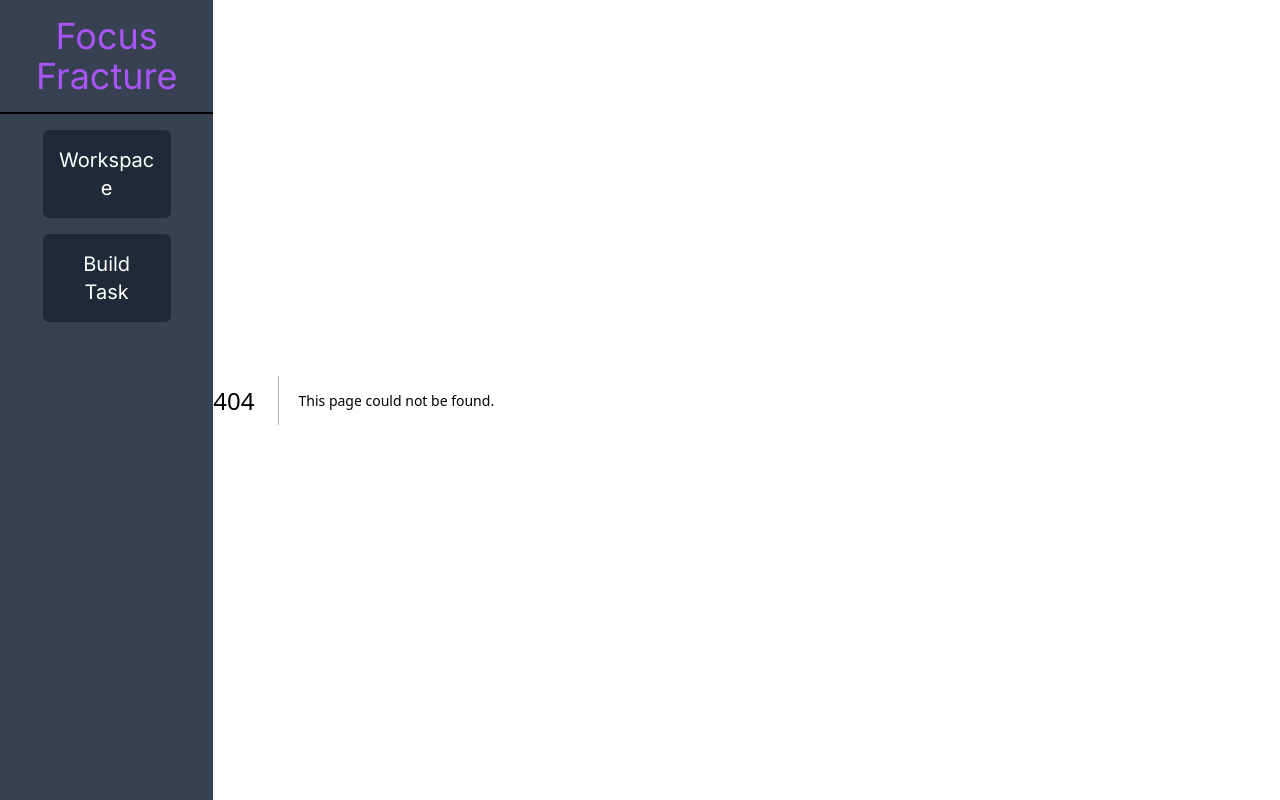
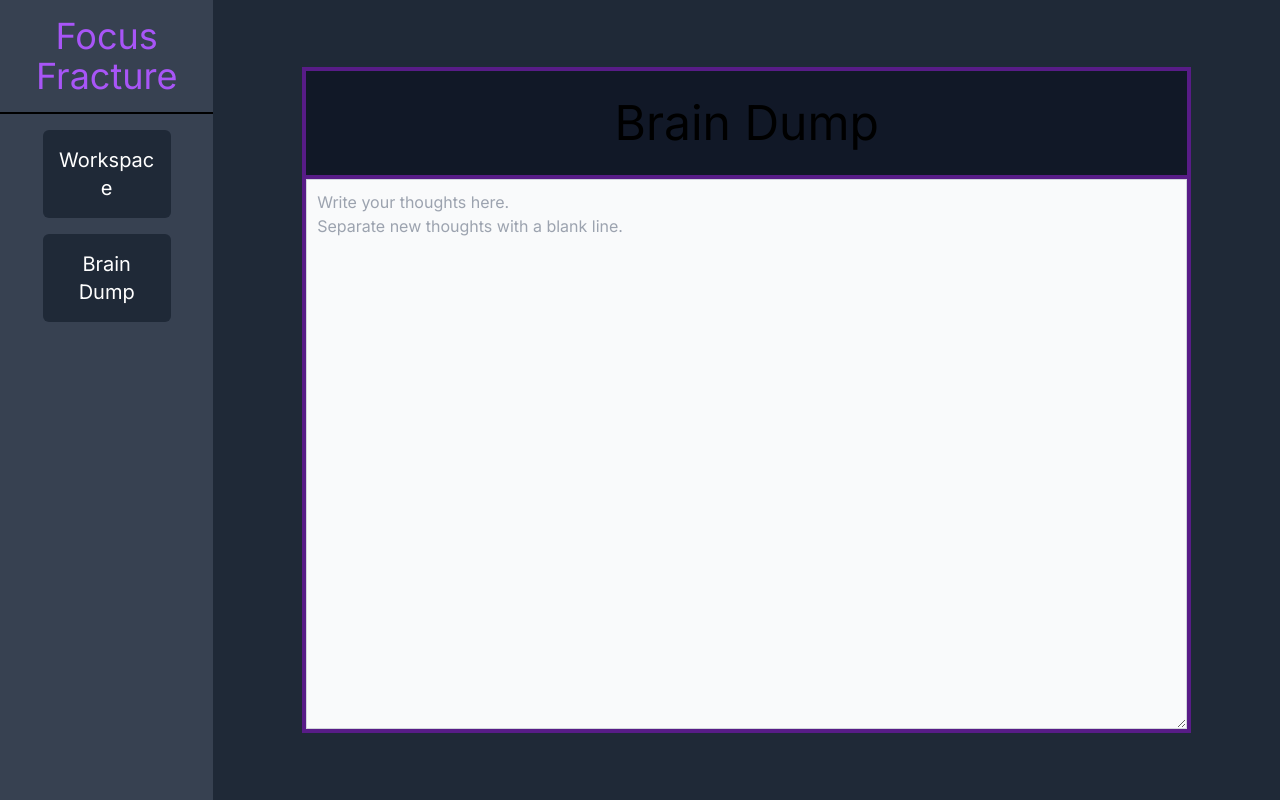
Before and after one commit to levyjonathan31/focus-fracture, a Next.js app: page /braindump in a window 1280 px wide. Before the commit this address had no page. Built offline with nearby package versions, Linux system fonts and the light colour scheme.

Commit message:
added braindump

```diff
--- /dev/null
+++ b/app/braindump/page.tsx
@@ -0,0 +1,4 @@
+import Content from "./dump";
+export default function Home() {
+  return <Content />;
+}
--- a/app/sidebar.tsx
+++ b/app/sidebar.tsx
@@ -1,5 +1,5 @@
 import React, { FC } from "react";
-const Button: FC<{ title: string, page : string }> = ({ title, page }) => {
+const Button: FC<{ title: string; page: string }> = ({ title, page }) => {
   return (
     <a
       href={page}
@@ -19,7 +19,7 @@ const Sidebar: FC = () => {
         Focus Fracture
       </a>
       <Button title="Workspace" page="/" />
-      <Button title="Build Task" page="/build" />
+      <Button title="Brain Dump" page="/braindump" />
       <div className="grow"></div>
     </div>
   );
```
